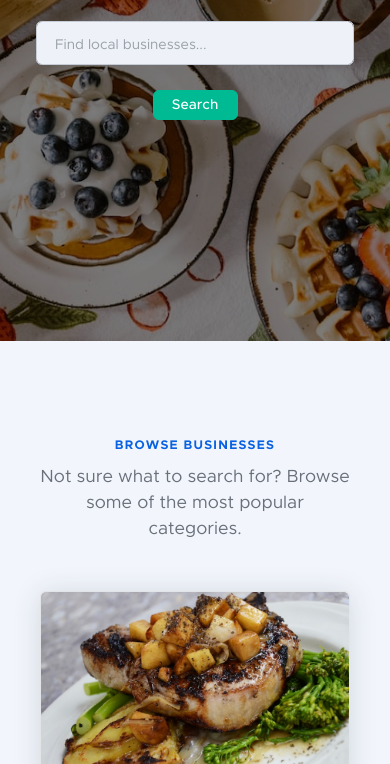
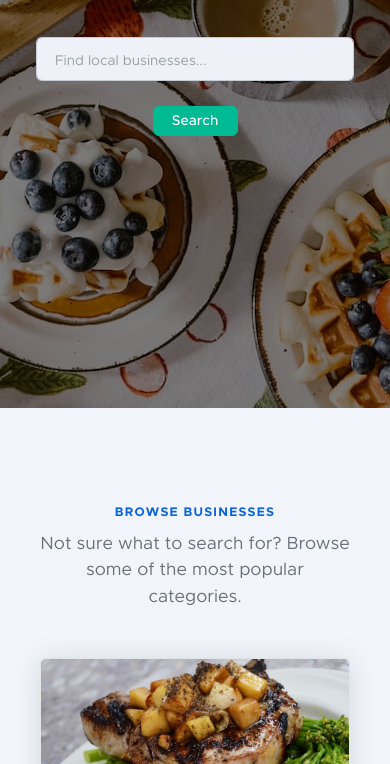
Before and after one commit to atikrpi27/SB-UI-Kit-Template, a plain HTML site: page index.html in a window 390 px wide. Shown: the part 385-1149 px from the top of the page. Drawn offline with nearby package versions, Linux system fonts and the light colour scheme.

Commit message:
responsive update

```diff
--- a/asset/css/style.css
+++ b/asset/css/style.css
@@ -463,8 +463,8 @@ body {
 
 @media screen and (max-width: 425px) {
     .banner{
-        height: 75vh !important;
-        padding-top: 7rem !important;
+        height: 83vh !important;
+        padding-top: 8rem !important;
     }
 
     /* .banner-content {
```
